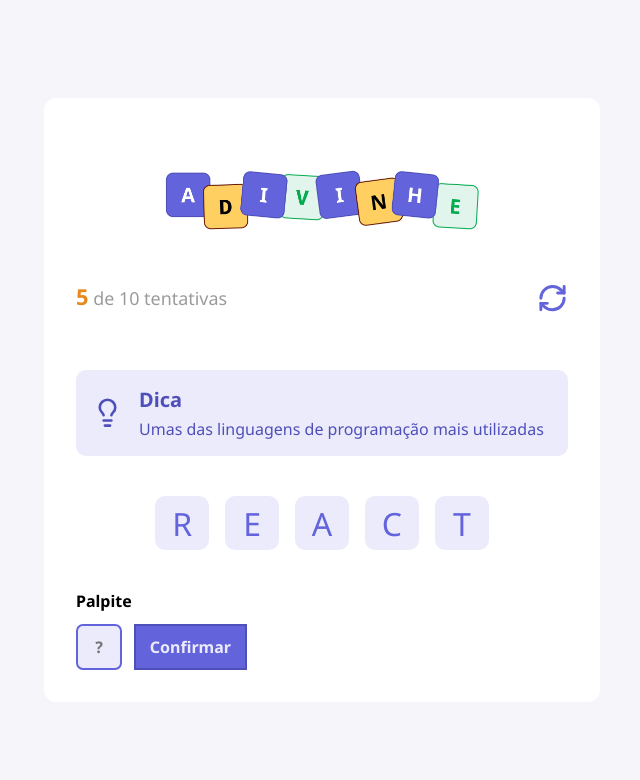
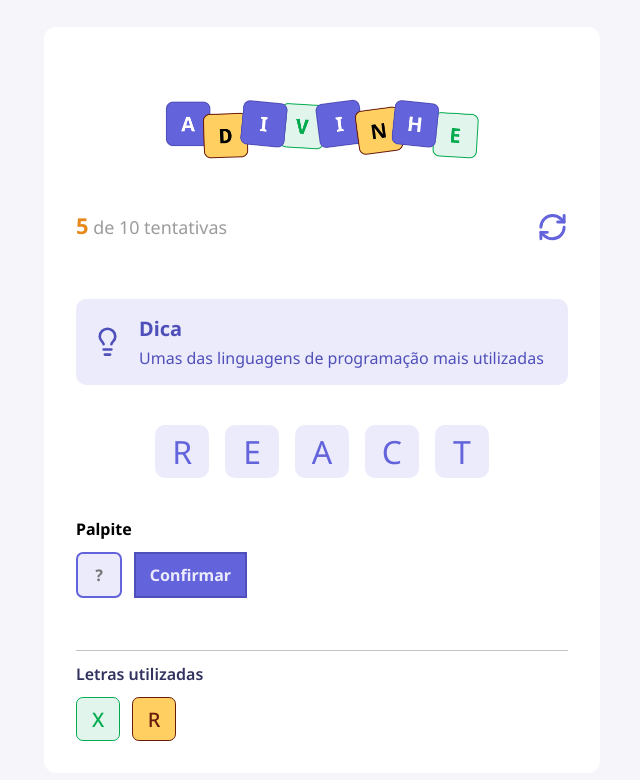
Before and after one commit to Manoelhns/adivinhe, a React (Vite) app: page / in a window 1280 px wide. Shown: the top 780 px of the page, without its empty margins (318-958 px from the left). Built offline with nearby package versions, Linux system fonts and the light colour scheme.

Commit message:
Add componente LettersUsed

```diff
--- a/src/App.tsx
+++ b/src/App.tsx
@@ -5,6 +5,7 @@
 import { Letter } from "./components/Letter"
 import { Input } from "./components/Input"
 import { Button } from "./components/Button"
+import { LettersUsed } from "./components/LettersUsed"
 
 export default function() {
 
@@ -35,6 +36,8 @@
         <Button title="Confirmar"/>
       </div>
 
+      <LettersUsed />
+
     </main>
 
   </div>
--- a/src/components/Letter/index.tsx
+++ b/src/components/Letter/index.tsx
@@ -2,12 +2,19 @@
 
 type Props = {
     value?: string
+    size?: "default" | "small"
+    color?: "default" | "correct" | "wrong"
 }
 
 
-export function Letter({value = ""}: Props) {
+export function Letter({value = "", size = "default", color = "default"}: Props) {
     return(
-        <div className={styles.letter}>
+        <div className={`
+        ${styles.letter}
+        ${size === "small" && styles.letterSmall}
+        ${color === "correct" && styles.letterCorrect}
+        ${color === "wrong" && styles.letterWrong}
+        `}>
             <span>{value}</span>
         </div>
     )
--- a/src/components/Letter/styles.module.css
+++ b/src/components/Letter/styles.module.css
@@ -14,3 +14,25 @@
     align-items: center;
     justify-content: center;
 }
+
+.letterSmall {
+    width: 2.75rem;
+    height: 2.75rem;
+    border-radius: 0.43rem;
+
+    font-size: 1.25rem;
+    font-weight: 500;
+    border: 1px solid #6363db;
+}
+
+.letterCorrect {
+    background-color: #e1f5ec;
+    border-color: #03ab4f;
+    color: #03ab4f;
+}
+
+.letterWrong {
+    background-color: #ffcf62;
+    border-color: #691b0a;
+    color: #691b0a;
+}
--- /dev/null
+++ b/src/components/LettersUsed/index.tsx
@@ -0,0 +1,14 @@
+import styles from "./styles.module.css"
+
+import { Letter } from "../Letter"
+
+export function LettersUsed() {
+    return <div className={styles.lettersUsed}>
+        <h5>Letras utilizadas</h5>
+
+        <div>
+            <Letter value="X" size="small" color="correct"/>
+            <Letter value="R" size="small" color="wrong"/>
+        </div>
+    </div>
+}
--- /dev/null
+++ b/src/components/LettersUsed/styles.module.css
@@ -0,0 +1,18 @@
+.lettersUsed {
+    width: 100%;
+    margin-top: 3.25rem;
+    border-top: 1px solid #c3c3c3;
+}
+
+.lettersUsed > h5 {
+    color: #32325f;
+    font-size: 1rem;
+    font-weight: 600;
+    margin: 0.75rem 0;
+}
+
+.lettersUsed > div {
+    display: flex;
+    gap: 0.75rem;
+    flex-wrap: wrap;
+}
```
